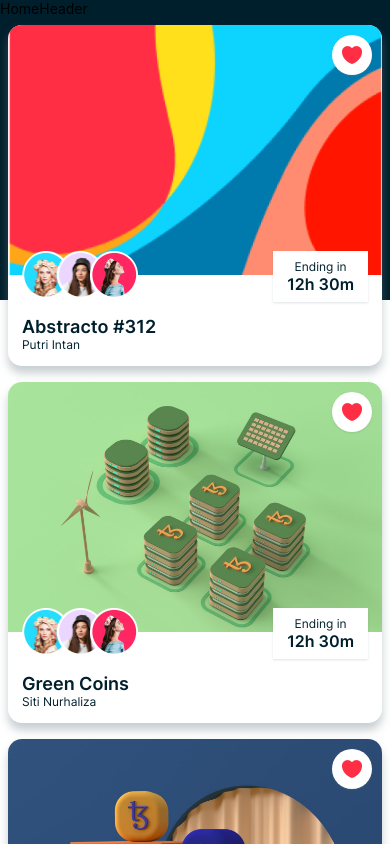
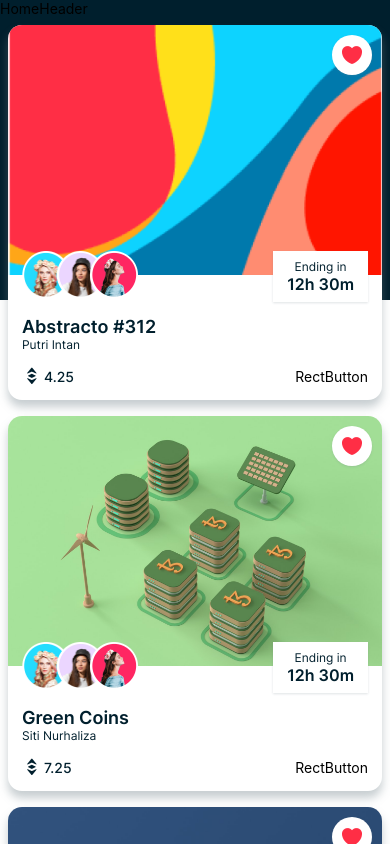
Before and after one commit to RainingK/RN-NFT, a React Native app: screen /Home in a window 390 px wide. Shown: the top 844 px of the page. Built offline with nearby package versions, Linux system fonts and the light colour scheme.

Commit message:
Eth Price

```diff
--- a/components/NFTCard.js
+++ b/components/NFTCard.js
@@ -1,8 +1,8 @@
 import { View, Text, Image } from "react-native"
 import { COLORS, SHADOWS, SIZES, assets } from '../constants';
 import { useNavigation } from "@react-navigation/native";
-import { CircleButton } from "./Button";
-import { NFTTitle, SubInfo } from "./SubInfo";
+import { CircleButton, RectButton } from "./Button";
+import { EthPrice, NFTTitle, SubInfo } from "./SubInfo";
 
 const NFTCard = ( { data } ) => {
 	const navigation = useNavigation();
@@ -33,6 +33,16 @@
 
 			<View style={ { width: '100%', padding: SIZES.font } }>
 				<NFTTitle title={ data.name } subTitle={ data.creator } titleSize={ SIZES.large } subTitleSize={ SIZES.small } />
+
+				<View style={ {
+					marginTop: SIZES.font,
+					flexDirection: 'row',
+					justifyContent: 'space-between',
+					alignItems: 'center'
+				} }>
+					<EthPrice price={ data.price } />
+					<RectButton />
+				</View>
 			</View>
 		</View>
 	)
--- a/components/SubInfo.js
+++ b/components/SubInfo.js
@@ -10,10 +10,15 @@
 	)
 }
 
-export const EthPrice = () => {
+export const EthPrice = ( { price } ) => {
 	return (
-		<View>
-			<Text>EthPrice</Text>
+		<View style={ { flexDirection: 'row', alignItems: 'center' } }>
+			<Image
+				source={ assets.eth }
+				resizeMode='contain'
+				style={ { width: 20, height: 20, marginRight: 2 } }
+			/>
+			<Text style={ { fontFamily: FONTS.medium, fontSize: SIZES.font, color: COLORS.primary } }>{ price }</Text>
 		</View>
 	)
 }
```
